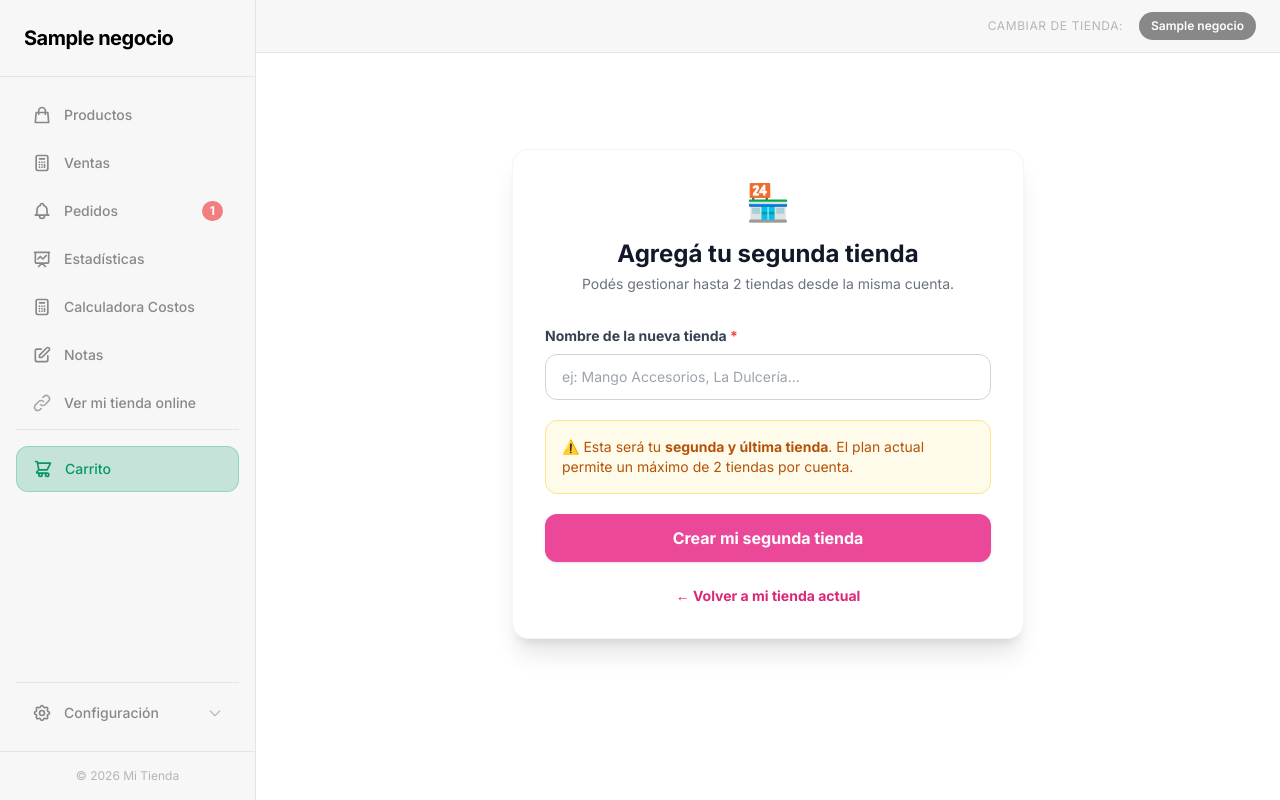
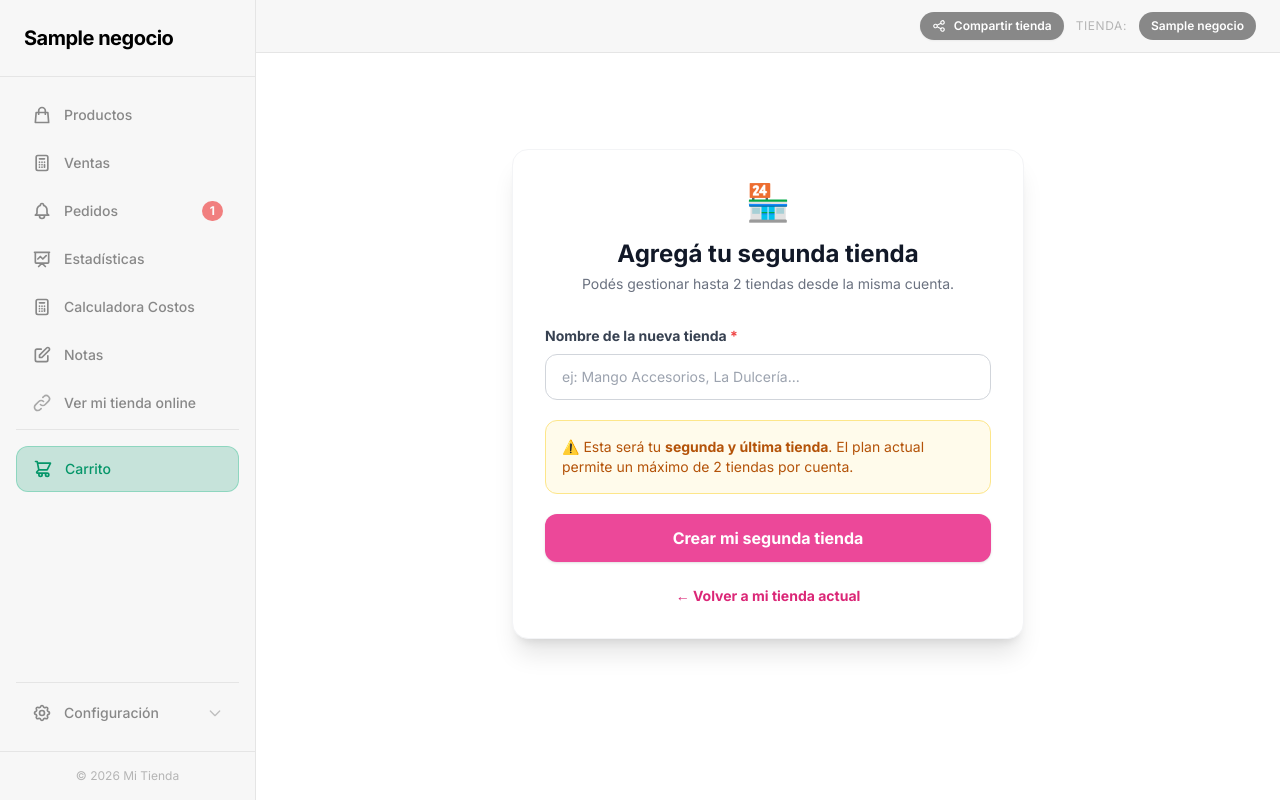
Before and after one commit to Maxii9/Dulce_Detalle, a Django app: page /nueva-tienda/ in a window 1280 px wide. Run offline with Django 5.2, Linux system fonts and the light colour scheme; a user stored in the database is signed in; tables that the repository leaves empty hold one stand-in row (values such as "Sample post"); some libraries are stand-ins or nearby versions.

Commit message:
url tienda

```diff
--- a/dulce_detalle/app/templates/base.html
+++ b/dulce_detalle/app/templates/base.html
@@ -309,9 +309,33 @@
           {% endif %}
         </div>
 
+        <!-- Botón Compartir Tienda + Switcher de negocios -->
+        <div class="flex items-center gap-3 ml-auto">
+
+          {% if negocio %}
+          <!-- Botón compartir -->
+          <div class="relative">
+            <button id="btn-compartir"
+              onclick="copiarLinkTienda()"
+              title="Copiar link de tu tienda para compartir con clientes"
+              class="flex items-center gap-2 px-3 py-1.5 rounded-full text-xs font-semibold transition-all bg-switcher-active text-white hover:opacity-90 shadow-sm">
+              <svg class="w-3.5 h-3.5" fill="none" stroke="currentColor" viewBox="0 0 24 24">
+                <path stroke-linecap="round" stroke-linejoin="round" stroke-width="2"
+                  d="M8.684 13.342C8.886 12.938 9 12.482 9 12c0-.482-.114-.938-.316-1.342m0 2.684a3 3 0 110-2.684m0 2.684l6.632 3.316m-6.632-6l6.632-3.316m0 0a3 3 0 105.367-2.684 3 3 0 00-5.367 2.684zm0 9.316a3 3 0 105.368 2.684 3 3 0 00-5.368-2.684z" />
+              </svg>
+              <span id="btn-compartir-texto">Compartir tienda</span>
+            </button>
+            <!-- Tooltip copiado -->
+            <div id="tooltip-copiado"
+              class="absolute right-0 top-9 bg-gray-900 text-white text-xs px-3 py-1.5 rounded-lg shadow-lg opacity-0 pointer-events-none transition-opacity duration-300 whitespace-nowrap z-50">
+              ✅ ¡Link copiado!
+            </div>
+          </div>
+          {% endif %}
+
           <!-- Switcher de negocios -->
-        <div class="flex items-center gap-2 ml-auto">
-          <span class="text-xs text-footer-text uppercase tracking-wider mr-2 hidden sm:block">Cambiar de tienda:</span>
+          <div class="flex items-center gap-2">
+            <span class="text-xs text-footer-text uppercase tracking-wider mr-1 hidden sm:block">Tienda:</span>
             {% for n in negocios %}
             <a href="{% url 'cambiar_negocio' n.slug %}"
               class="px-3 py-1.5 rounded-full text-xs font-semibold transition-all
@@ -326,6 +350,8 @@
               + Nueva
             </a>
             {% endif %}
+          </div>
+
         </div>
 
       </div>
@@ -384,6 +410,27 @@
             }, 10);
         }
     }
+
+    function copiarLinkTienda() {
+      const linkTienda = '{{ request.scheme }}://{{ request.get_host }}{% url "tienda_publica" negocio.slug %}';
+      navigator.clipboard.writeText(linkTienda).then(() => {
+        const tooltip = document.getElementById('tooltip-copiado');
+        const texto   = document.getElementById('btn-compartir-texto');
+        // Mostrar feedback
+        tooltip.classList.remove('opacity-0');
+        tooltip.classList.add('opacity-100');
+        texto.textContent = '¡Copiado!';
+        // Ocultar después de 2 segundos
+        setTimeout(() => {
+          tooltip.classList.remove('opacity-100');
+          tooltip.classList.add('opacity-0');
+          texto.textContent = 'Compartir tienda';
+        }, 2000);
+      }).catch(() => {
+        // Fallback si clipboard no está disponible
+        prompt('Copiá este link para compartir tu tienda:', linkTienda);
+      });
+    }
   </script>
 </body>
 </html>
```
Lines whose indentation alone changed are shown as unchanged.
